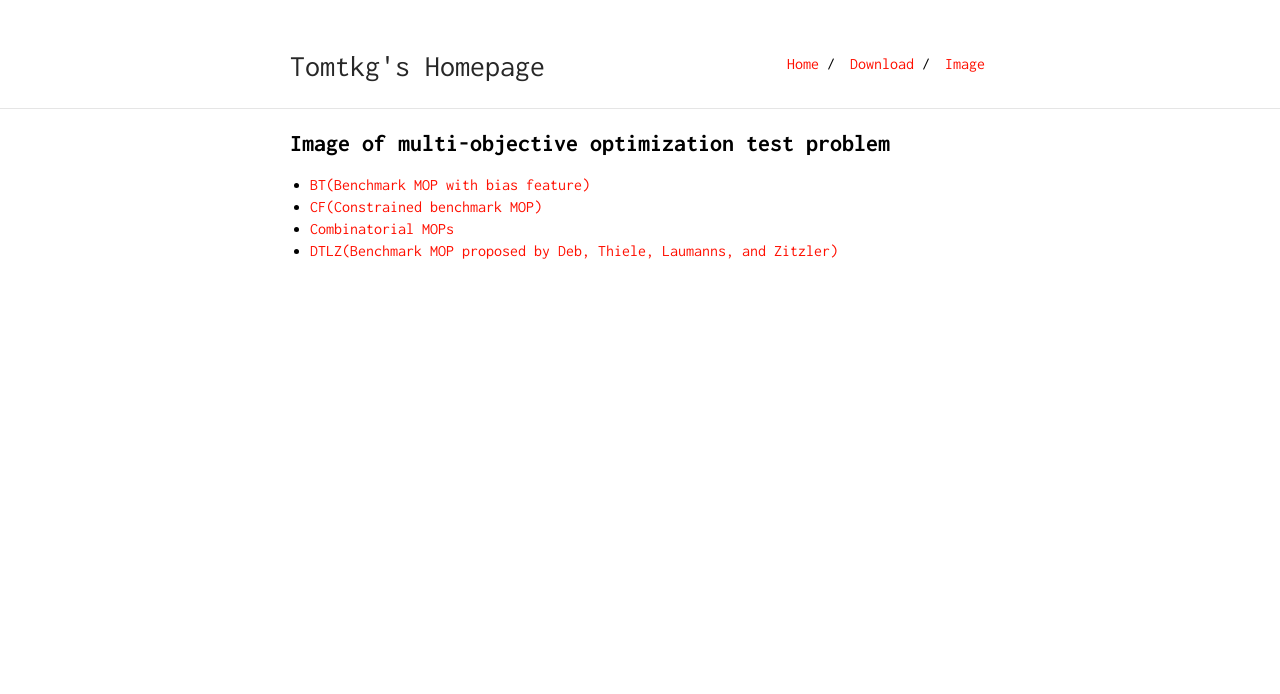
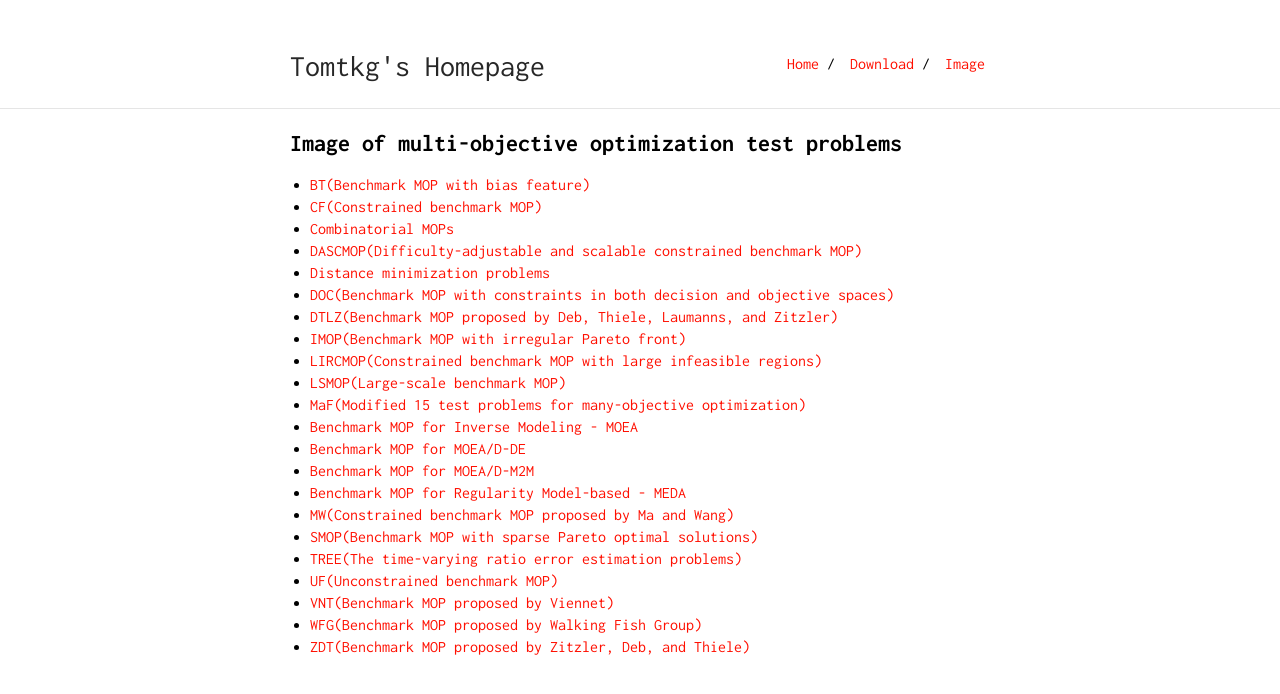
Before and after one commit to tomtkg/tomtkg.github.io, a Jekyll site: the page built from image.md, in a window 1280 px wide. Shown: the top 694 px of the page. Built offline with Jekyll 4.4.1, drawn with Linux system fonts in a browser that asks for light colours.

Commit message:
Update image.md

```diff
--- a/image.md
+++ b/image.md
@@ -3,8 +3,26 @@ layout: default
 title: Tomtkg's Homepage
 ---
 
-## Image of multi-objective optimization test problem
+## Image of multi-objective optimization test problems
 * [BT(Benchmark MOP with bias feature)](https://github.com/tomtkg/Test_Functions_for_Multi-objective_Optimization/blob/master/Problems/BT/README.md)
 * [CF(Constrained benchmark MOP)](https://github.com/tomtkg/Test_Functions_for_Multi-objective_Optimization/blob/master/Problems/CF/README.md)
 * [Combinatorial MOPs](https://github.com/tomtkg/Test_Functions_for_Multi-objective_Optimization/blob/master/Problems/Combinatorial%20MOPs/README.md)
+* [DASCMOP(Difficulty-adjustable and scalable constrained benchmark MOP)](https://github.com/tomtkg/Test_Functions_for_Multi-objective_Optimization/blob/master/Problems/DASCMOP/README.md)
+* [Distance minimization problems](https://github.com/tomtkg/Test_Functions_for_Multi-objective_Optimization/blob/master/Problems/Distance%20minimization%20problems/README.md)
+* [DOC(Benchmark MOP with constraints in both decision and objective spaces)](https://github.com/tomtkg/Test_Functions_for_Multi-objective_Optimization/blob/master/Problems/DOC/README.md)
 * [DTLZ(Benchmark MOP proposed by Deb, Thiele, Laumanns, and Zitzler)](https://github.com/tomtkg/Test_Functions_for_Multi-objective_Optimization/blob/master/Problems/DTLZ/README.md)
+* [IMOP(Benchmark MOP with irregular Pareto front)](https://github.com/tomtkg/Test_Functions_for_Multi-objective_Optimization/blob/master/Problems/IMOP/README.md)
+* [LIRCMOP(Constrained benchmark MOP with large infeasible regions)](https://github.com/tomtkg/Test_Functions_for_Multi-objective_Optimization/blob/master/Problems/LIRCMOP/README.md)
+* [LSMOP(Large-scale benchmark MOP)](https://github.com/tomtkg/Test_Functions_for_Multi-objective_Optimization/blob/master/Problems/LSMOP/README.md)
+* [MaF(Modified 15 test problems for many-objective optimization)](https://github.com/tomtkg/Test_Functions_for_Multi-objective_Optimization/blob/master/Problems/MaF/README.md)
+* [Benchmark MOP for Inverse Modeling - MOEA](https://github.com/tomtkg/Test_Functions_for_Multi-objective_Optimization/blob/master/Problems/MOPs%20in%20IM-MOEA/README.md)
+* [Benchmark MOP for MOEA/D-DE](https://github.com/tomtkg/Test_Functions_for_Multi-objective_Optimization/blob/master/Problems/MOPs%20in%20MOEA-D-DE/README.md)
+* [Benchmark MOP for MOEA/D-M2M](https://github.com/tomtkg/Test_Functions_for_Multi-objective_Optimization/blob/master/Problems/MOPs%20in%20MOEA-D-M2M/README.md)
+* [Benchmark MOP for Regularity Model-based - MEDA](https://github.com/tomtkg/Test_Functions_for_Multi-objective_Optimization/blob/master/Problems/MOPs%20in%20RM-MEDA/README.md)
+* [MW(Constrained benchmark MOP proposed by Ma and Wang)](https://github.com/tomtkg/Test_Functions_for_Multi-objective_Optimization/blob/master/MW/README.md)
+* [SMOP(Benchmark MOP with sparse Pareto optimal solutions)](https://github.com/tomtkg/Test_Functions_for_Multi-objective_Optimization/blob/master/Problems/Sparse%20MOPs/README.md)
+* [TREE(The time-varying ratio error estimation problems)](https://github.com/tomtkg/Test_Functions_for_Multi-objective_Optimization/blob/master/Problems/TREE/README.md)
+* [UF(Unconstrained benchmark MOP)](https://github.com/tomtkg/Test_Functions_for_Multi-objective_Optimization/blob/master/Problems/UF/README.md)
+* [VNT(Benchmark MOP proposed by Viennet)](https://github.com/tomtkg/Test_Functions_for_Multi-objective_Optimization/blob/master/Problems/VNT/README.md)
+* [WFG(Benchmark MOP proposed by Walking Fish Group)](https://github.com/tomtkg/Test_Functions_for_Multi-objective_Optimization/blob/master/Problems/WFG/README.md)
+* [ZDT(Benchmark MOP proposed by Zitzler, Deb, and Thiele)](https://github.com/tomtkg/Test_Functions_for_Multi-objective_Optimization/blob/master/Problems/ZDT/README.md)
```
